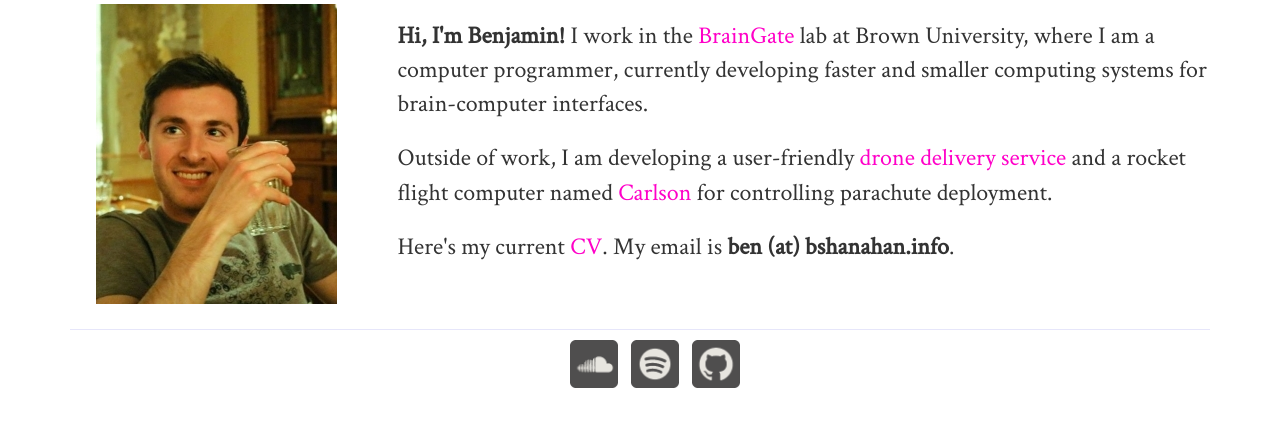
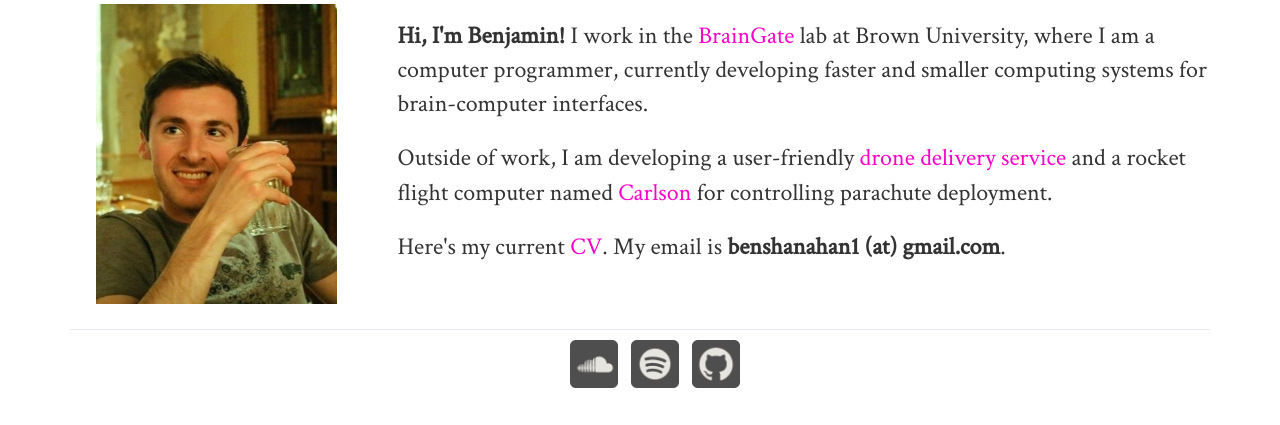
Before and after one commit to benshanahan1/bshanahan.info, a CodeIgniter app: page /database/ in a window 1280 px wide. Shown: the part 249-674 px from the top of the page. Run offline with CodeIgniter, Linux system fonts and the light colour scheme.

Commit message:
update email

```diff
--- a/application/views/pages/about-me.php
+++ b/application/views/pages/about-me.php
@@ -11,7 +11,7 @@
 
                         <p style="padding-left:20px;">Outside of work, I am developing a user-friendly <a href="projects?q=lunadrop">drone delivery service</a> and a rocket flight computer named <a href="projects?q=carlson">Carlson</a> for controlling parachute deployment.</p>
 
-                        <p style="padding-left:20px;">Here's my current <a href="documents/ShanahanBenjaminCV.pdf" target="_blank">CV</a>. My email is <strong>ben (at) bshanahan.info</strong>.</p>
+                        <p style="padding-left:20px;">Here's my current <a href="documents/ShanahanBenjaminCV.pdf" target="_blank">CV</a>. My email is <strong>benshanahan1 (at) gmail.com</strong>.</p>
 
                 </div>
             </div>
```
